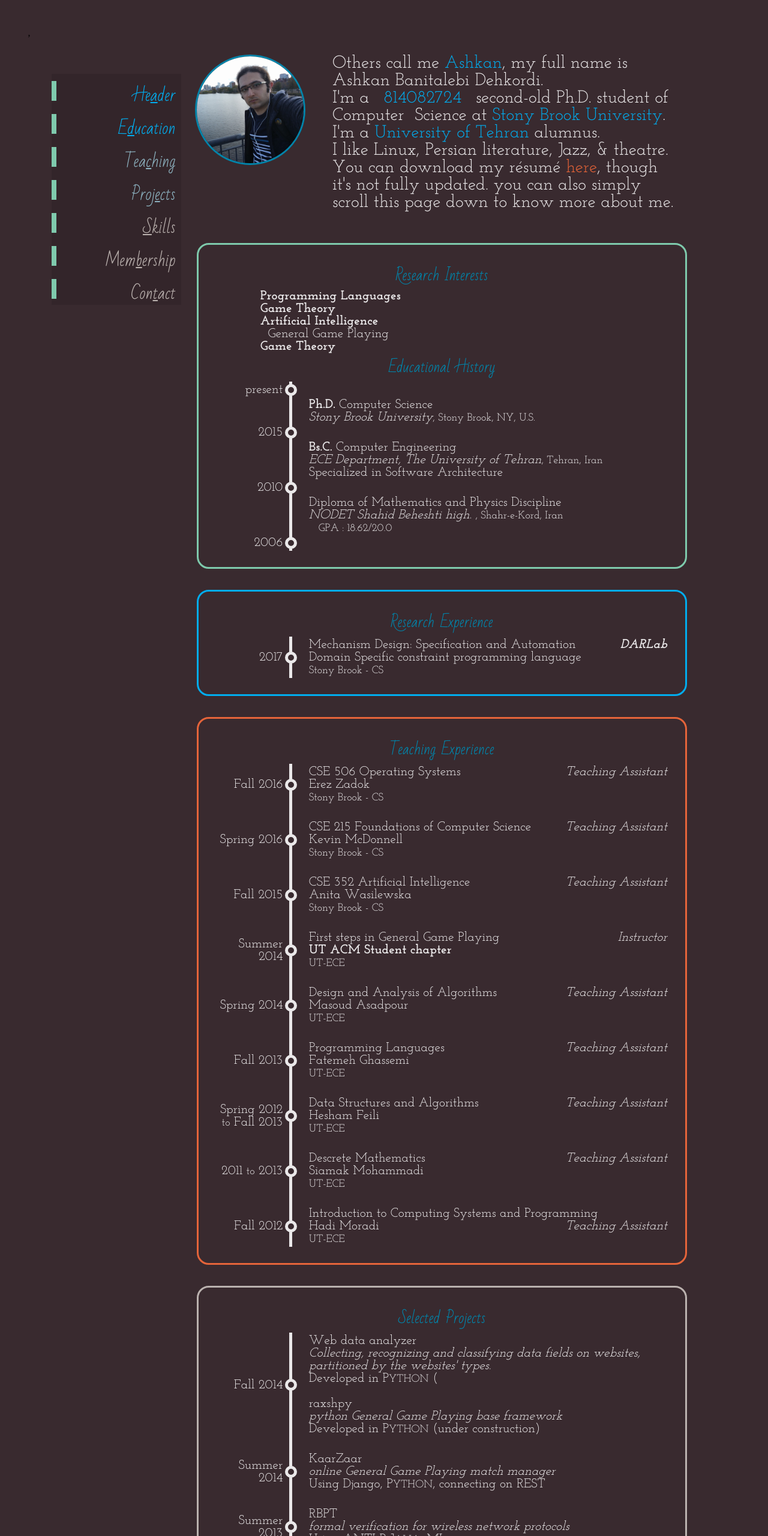
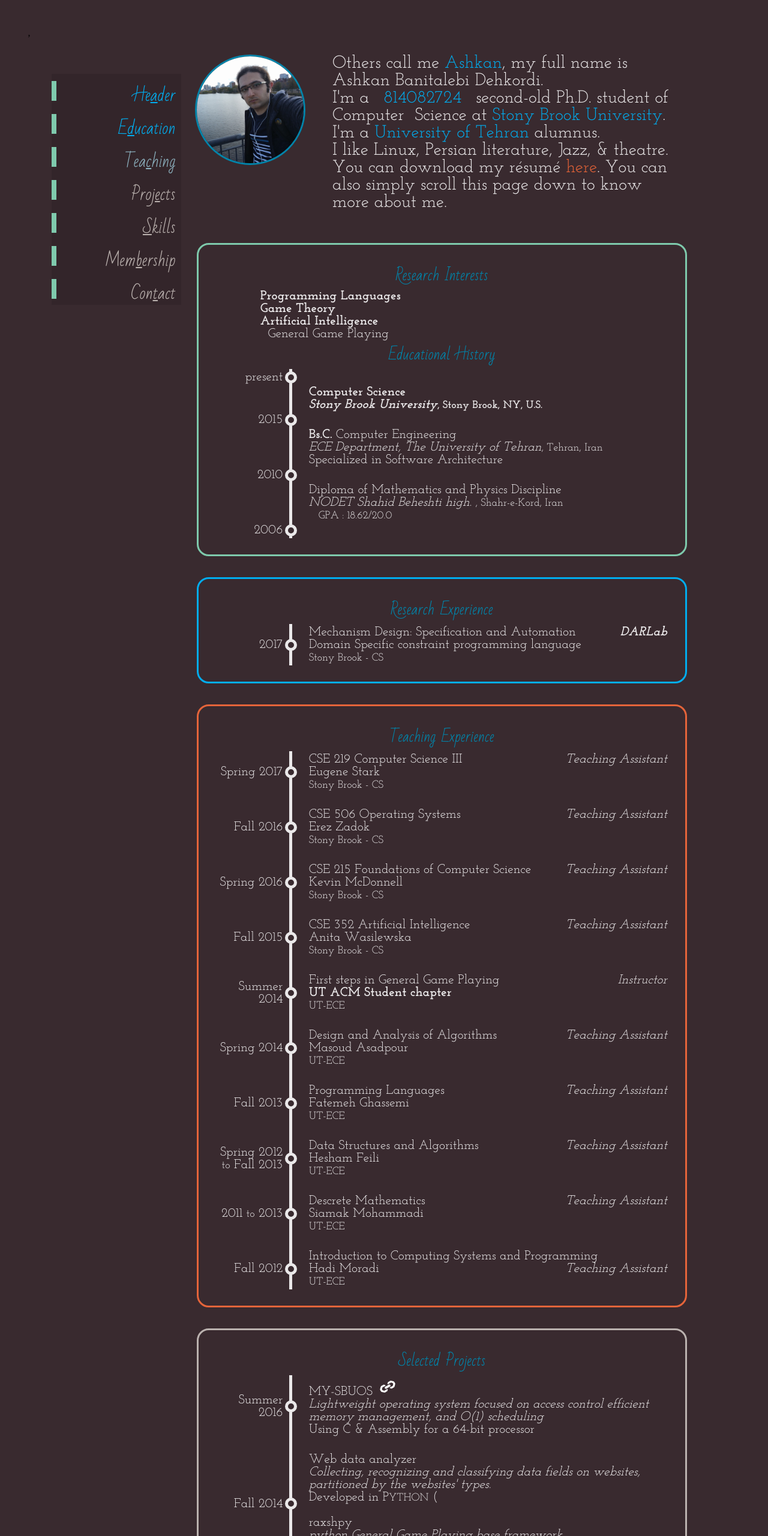
Before and after one commit to ashkanb0/ashkanb0.github.io, a plain HTML site: page index.html in a window 1280 px wide. Shown: the top 2560 px of the page at 60% size. Drawn offline with Linux system fonts and the light colour scheme; a script that the page names is missing.

Commit message:
update - summer 18

```diff
--- a/index.html
+++ b/index.html
@@ -32,8 +32,8 @@
 			Others call me <div class="header-green">Ashkan</div>, my full name is Ashkan Banitalebi Dehkordi.<br> I'm
 			a <div id="age" class="header-green">-1</div> second-old Ph.D. student of Computer&nbsp; Science at <a class="header-green" href="http://www.stonybrook.edu/">Stony Brook University</a>. I'm a <a class="header-green" href="http://ut.ac.ir/en">University of Tehran</a> alumnus.<br>
 			I like Linux, Persian literature, Jazz, &amp; theatre.<br>
-			You can download my résumé <a class="header-orange" href="/AshkanBanitalebi.pdf">here</a>,
-			though it's not fully updated. you can also simply scroll this page down to know more about me.
+			You can download my résumé <a class="header-orange" href="/AshkanBanitalebi.pdf">here</a>.
+			You can also simply scroll this page down to know more about me.
 		</div>
 		</div>
 		<div class="parts-cont">
@@ -44,7 +44,6 @@
 				<b>Game Theory</b><br>
 				<b>Artificial Intelligence</b><br>
 				&nbsp;&nbsp;General Game Playing<br>
-				<b>Game Theory</b><br>
 				</div>
 				<div class="part-title">Educational History</div>
 				<div class="timeline">
@@ -57,7 +56,7 @@
 						<tr>
 							<td class="time"></td> <td class="mark"></center></td>
 							<td class="content">
-							<b>Ph.D.</b> Computer Science<br>
+							<b>Computer Science<br>
 							<i>Stony Brook University</i><small>, Stony Brook, NY, U.S.</small> <br>
 							</td>
 						</tr>
@@ -118,6 +117,17 @@
 				<div class="part-title">Teaching Experience</div>
 				<div class="timeline">
 					<table>
+						<tr>
+							<td class="time">Spring 2017</td>
+							<td class="mark"><center class="circle"></center></td>
+							<td class="content">CSE 219 Computer Science III<i class="go-right">Teaching Assistant</i><br>
+							Eugene Stark<br><small>Stony Brook - CS</small></td>
+						</tr>
+						<tr>
+							<td class="time"></td>
+							<td class="mark"></td>
+							<td class="content"><br>
+						</tr>
 						<tr>
 							<td class="time">Fall 2016</td>
 							<td class="mark"><center class="circle"></center></td>
@@ -226,6 +236,19 @@
 				<div class="part-title">Selected Projects</div>
 				<div class="timeline">
 					<table>
+						<tr>
+							<td class="time">Summer 2016</td>
+							<td class="mark"><center class="circle"></center></td>
+							<td class="content">
+							MY-SBUOS<a href="https://github.com/ashkanb0/MY-SBUOS"><img class="link" src="images/appbar.link.png"></a><br>
+							<i>Lightweight operating system focused on access control efficient memory management, and O(1) scheduling</i><br>
+							Using C &amp; Assembly for a 64-bit processor
+						</tr>
+						<tr>
+							<td class="time"></td>
+							<td class="mark"></td>
+							<td class="content"><br>
+						</tr>
 						<tr>
 							<td class="time">Fall 2014</td>
 							<td class="mark"><center class="circle"></center></td>
@@ -445,11 +468,11 @@
 			<div class="part-title">Contact</div>
 
 			<center>
-			<a class="namah" href="mailto:abanitalebid -at- cs.stonybrook.edu"><img src="images/appbar.email.gmail.png"></a> <br>
-			<div class="namah">abanitalebid -at- cs.stonybrook.edu</div>
-			<br><a class="namah" href="mailto:ashkan.banitalebidehkordi -at- stonybrook.edu"><img src="images/appbar.email.png"></a> <br>
+			<a class="namah" href="mailto:ashkan.dant3 -at- gmail.com"><img src="images/appbar.email.gmail.png"></a> <br>
+			<div class="namah">ashkan.dant3 -at- gmail.com</div>
+			<!-- <br><a class="namah" href="mailto:ashkan.banitalebidehkordi -at- stonybrook.edu"><img src="images/appbar.email.png"></a> <br>
 			<div class="namah">ashkan.banitalebidehkordi -at- stonybrook.edu</div>
-			<!-- <br><img src="images/appbar.phone.png"> <br><br> -->
+			<br><img src="images/appbar.phone.png"> <br><br> -->
 			<a href="skype:ashkanb0?add"><img src="images/appbar.social.skype.png"></a><br>ashkanb0<br>
 			</center>
 			<center>
@@ -467,17 +490,5 @@
 
 		</div>
 		</div>
-
-<div hidden>
-
-<!-- PersianStat -->
-<!-- URL: http://ashkanb.net -->
-<script language='javascript' type='text/javascript' src='http://www.persianstat.com/service/stat.js'></script>
-<script language='javascript' type='text/javascript'>
-persianstat(10216727, 0);
-</script>
-<!-- /PersianStat -->
-</div>
-
 	</body>
 </html>
```
Also changed, not shown: 1 other file.
